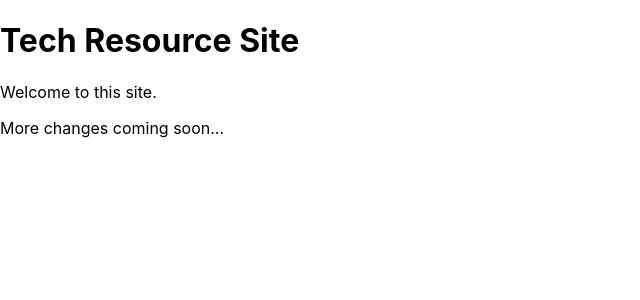
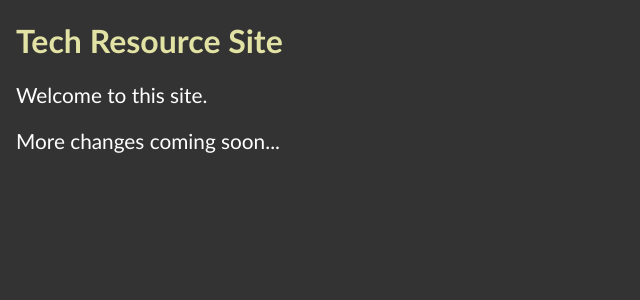
Before and after one commit to saidugurlu/nextjs-mini-project, a Next.js app: page / in a window 1280 px wide. Shown: the top 300 px of the page, without its empty margins (0-640 px from the left). Built offline with nearby package versions, Linux system fonts and the light colour scheme.

Commit message:
site customized

```diff
--- a/styles/globals.css
+++ b/styles/globals.css
@@ -1,16 +1,16 @@
-html,
 body {
-  padding: 0;
+  padding: 0 1rem;
   margin: 0;
-  font-family: -apple-system, BlinkMacSystemFont, Segoe UI, Roboto, Oxygen,
-    Ubuntu, Cantarell, Fira Sans, Droid Sans, Helvetica Neue, sans-serif;
+  font-family: 'Gill Sans', 'Gill Sans MT', Calibri, 'Trebuchet MS', sans-serif;
+  background-color: #333;
+  color: rgb(226, 226, 164);
 }
 
-a {
-  color: inherit;
-  text-decoration: none;
+p {
+  color: white;
+  font-size: 1.3rem;
 }
 
-* {
-  box-sizing: border-box;
+.highlight {
+  color:orange;
 }
```
